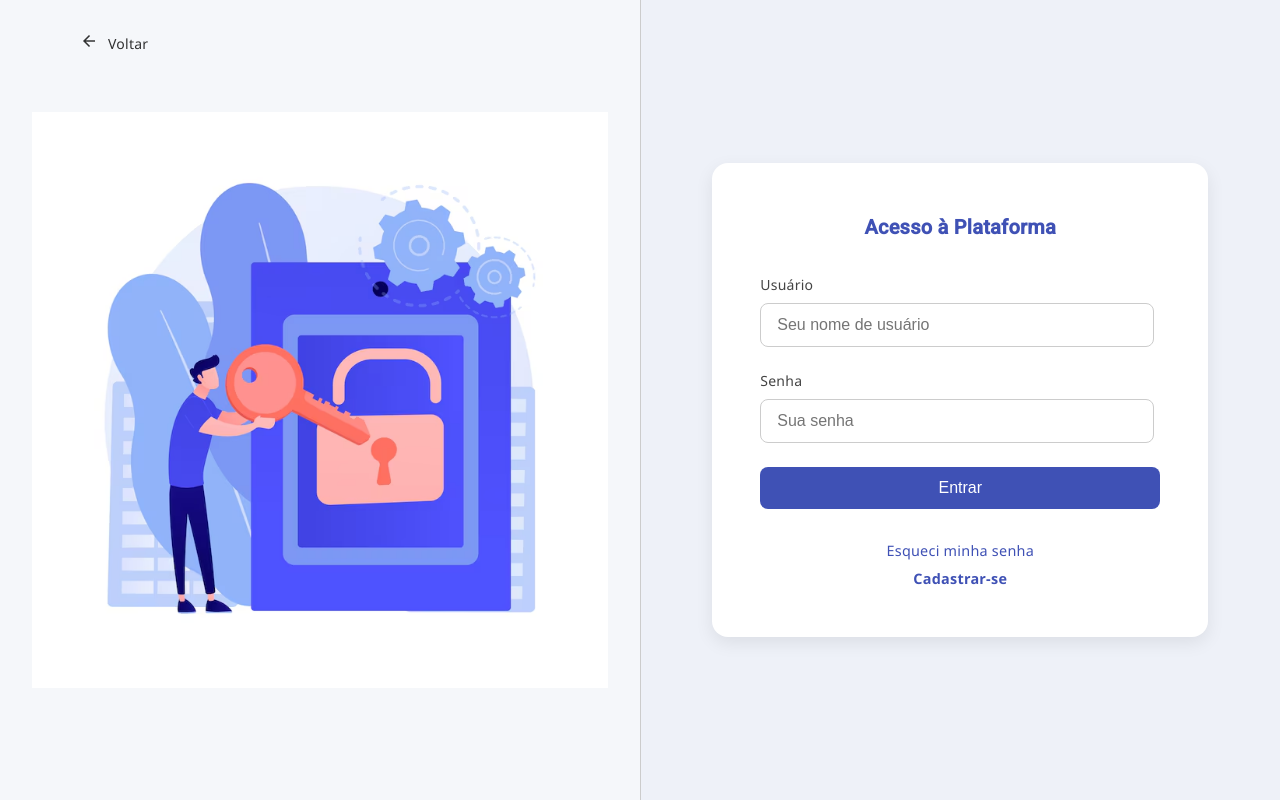
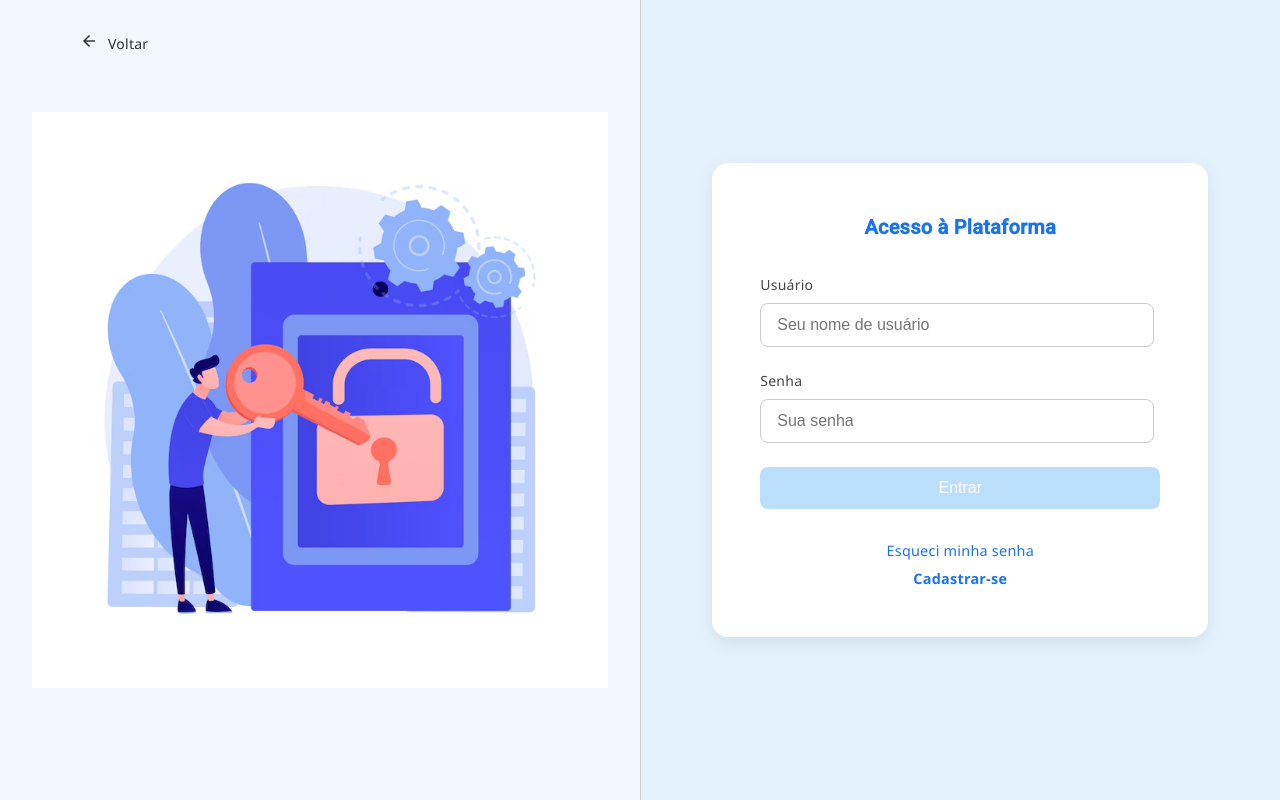
Before and after one commit to IuriBentoGuerreiro/datebook-app, an Angular app: page /login in a window 1280 px wide. Built offline with nearby package versions, Linux system fonts and the light colour scheme.

Commit message:
muda cores de register e login

```diff
--- a/src/app/components/appointment/appointment.component.scss
+++ b/src/app/components/appointment/appointment.component.scss
@@ -178,11 +178,19 @@ $pending-color: #c62828;
   }
 }
 
+app-paginator{
+  padding: 10px;
+}
+
 @media (max-width: 768px) {
   .container { padding: 1rem; }
   .title { font-size: 1.5rem; }
+
+
 }
 
 @media (max-width: 480px) {
   .title { font-size: 1.3rem; }
+
+
 }
--- a/src/app/components/login/login.component.html
+++ b/src/app/components/login/login.component.html
@@ -11,7 +11,7 @@
   <div class="form-wrapper">
     <h2>Acesso à Plataforma</h2>
 
-    <form (ngSubmit)="onLogin()">
+    <form #loginForm="ngForm" (ngSubmit)="onLogin()">
       <div class="form-group">
         <label for="username">Usuário</label>
         <input
@@ -22,6 +22,7 @@
           placeholder="Seu nome de usuário"
           required
           autocomplete="username"
+          #usernameInput="ngModel"
         />
       </div>
 
@@ -35,10 +36,11 @@
           placeholder="Sua senha"
           required
           autocomplete="current-password"
+          #passwordInput="ngModel"
         />
       </div>
 
-      <button type="submit">Entrar</button>
+      <button type="submit" [disabled]="!loginForm.valid">Entrar</button>
     </form>
 
     <div class="auth-links">
--- a/src/app/components/login/login.component.scss
+++ b/src/app/components/login/login.component.scss
@@ -1,11 +1,11 @@
 $font-family: 'Segoe UI', Tahoma, Geneva, Verdana, sans-serif;
 
-$primary-color: #3f51b5;
-$primary-dark: #303f9f;
-$primary-light: #9fa8da;
+$primary-color: #1a73e8;
+$primary-dark: #0c47a1;
+$primary-light: #bbdefb;
 
-$bg-left: #f5f7fa;
-$bg-right: #eef1f8;
+$bg-left: #f1f8ff;
+$bg-right: #e3f2fd;
 $bg-form: #ffffff;
 
 $text-color: #444;
--- a/src/app/components/register/register.component.scss
+++ b/src/app/components/register/register.component.scss
@@ -1,11 +1,11 @@
 $font-family: 'Segoe UI', Tahoma, Geneva, Verdana, sans-serif;
 
-$primary-color: #3f51b5;
-$primary-dark: #303f9f;
-$primary-light: #9fa8da;
+$primary-color: #1a73e8;
+$primary-dark: #0c47a1;
+$primary-light: #bbdefb;
 
-$bg-left: #f5f7fa;
-$bg-right: #eef1f8;
+$bg-left: #f1f8ff;
+$bg-right: #e3f2fd;
 $bg-form: #ffffff;
 
 $text-color: #444;
@@ -56,7 +56,7 @@ $box-shadow: 0 6px 18px rgba(0, 0, 0, 0.08);
   left: 5rem;
   display: flex;
   align-items: center;
-  color: $accent-color;
+  color: $text-color;
   text-decoration: none;
   font-size: 14px;
   font-weight: 500;
@@ -78,7 +78,6 @@ $box-shadow: 0 6px 18px rgba(0, 0, 0, 0.08);
     color: darken($accent-color, 10%);
     transition: all 0.3s ease;
   }
-
 }
 
 .right-panel {
```
